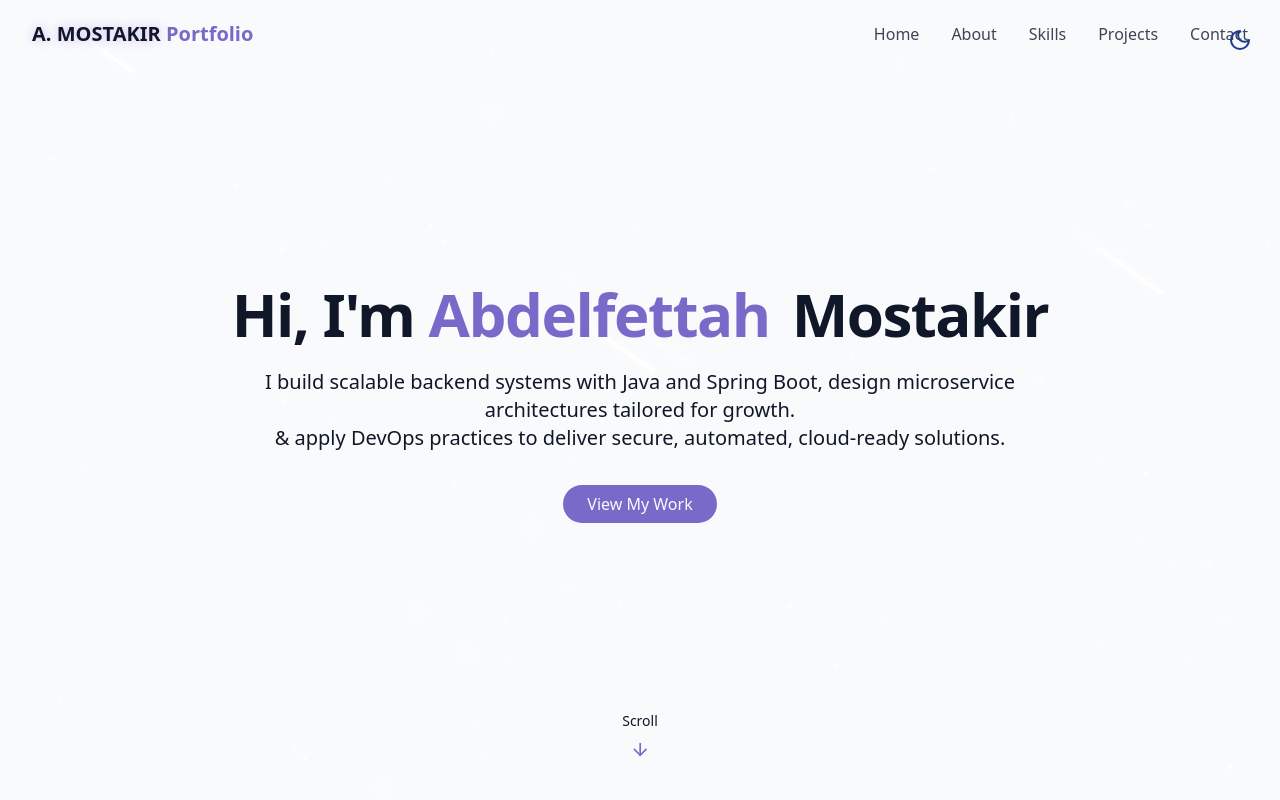
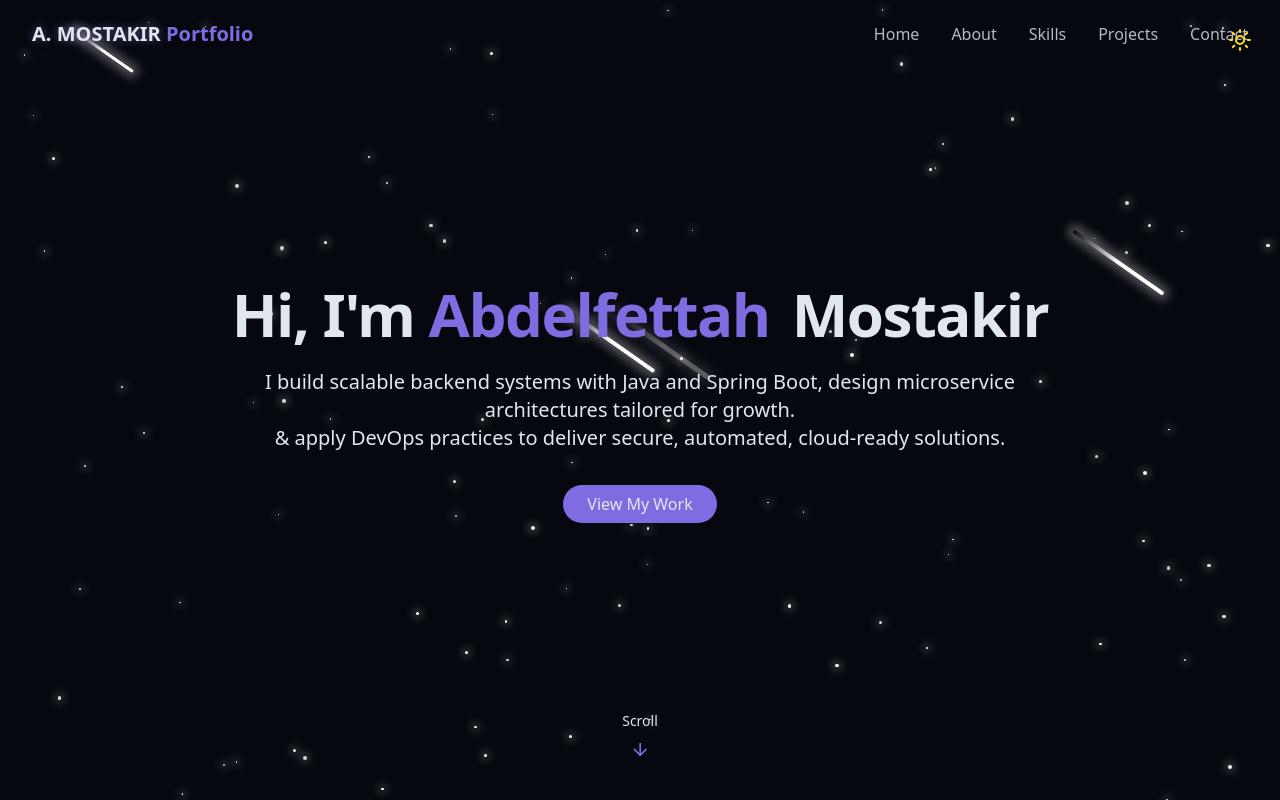
Before and after one commit to Xliight/portfolio, a React (Vite) app: page / in a window 1280 px wide. Shown: the top 800 px of the page. Built offline with nearby package versions, Linux system fonts and the light colour scheme.

Commit message:
changing Cvs

```diff
--- a/src/components/ThemeToggle.jsx
+++ b/src/components/ThemeToggle.jsx
@@ -7,21 +7,25 @@ export const ThemeToggle = () => {
 
   useEffect(() => {
     const storedTheme = localStorage.getItem("theme");
-    if (storedTheme === "dark") {
+    if (storedTheme === "light") {
+      setIsDarkMode(false);
+      document.documentElement.classList.remove("dark");
+    } else {
+      localStorage.setItem("theme", "dark");
       setIsDarkMode(true);
       document.documentElement.classList.add("dark");
-    } else {
-      localStorage.setItem("theme", "light");
-      setIsDarkMode(false);
     }
-  }, []);
+  }, []); // Empty dependency array ensures it runs only on mount
 
+  // Function to switch themes
   const toggleTheme = () => {
     if (isDarkMode) {
+      // Switch from dark to light
       document.documentElement.classList.remove("dark");
       localStorage.setItem("theme", "light");
       setIsDarkMode(false);
     } else {
+      // Switch from light to dark
       document.documentElement.classList.add("dark");
       localStorage.setItem("theme", "dark");
       setIsDarkMode(true);
@@ -32,13 +36,17 @@ export const ThemeToggle = () => {
       <button
           onClick={toggleTheme}
           className={cn(
+              // Positioning and styling for the button
               "fixed max-sm:hidden top-5 right-5 z-50 p-2 rounded-full transition-colors duration-300",
-        "focus:outlin-hidden"
+              "focus:outline-none" // Use 'focus:outline-none' instead of 'focus:outline-hidden'
           )}
+          aria-label={isDarkMode ? "Switch to light mode" : "Switch to dark mode"}
       >
         {isDarkMode ? (
+            // Show Sun icon when in dark mode (suggesting a switch to light)
             <Sun className="h-6 w-6 text-yellow-300" />
         ) : (
+            // Show Moon icon when in light mode (suggesting a switch to dark)
             <Moon className="h-6 w-6 text-blue-900" />
         )}
       </button>
```
Lines whose indentation alone changed are shown as unchanged.
